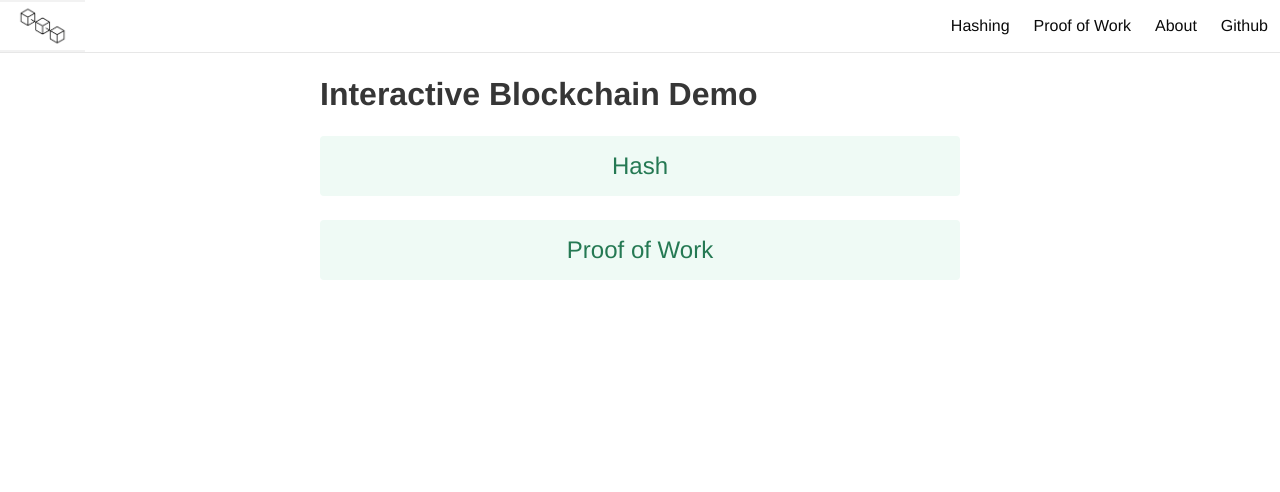
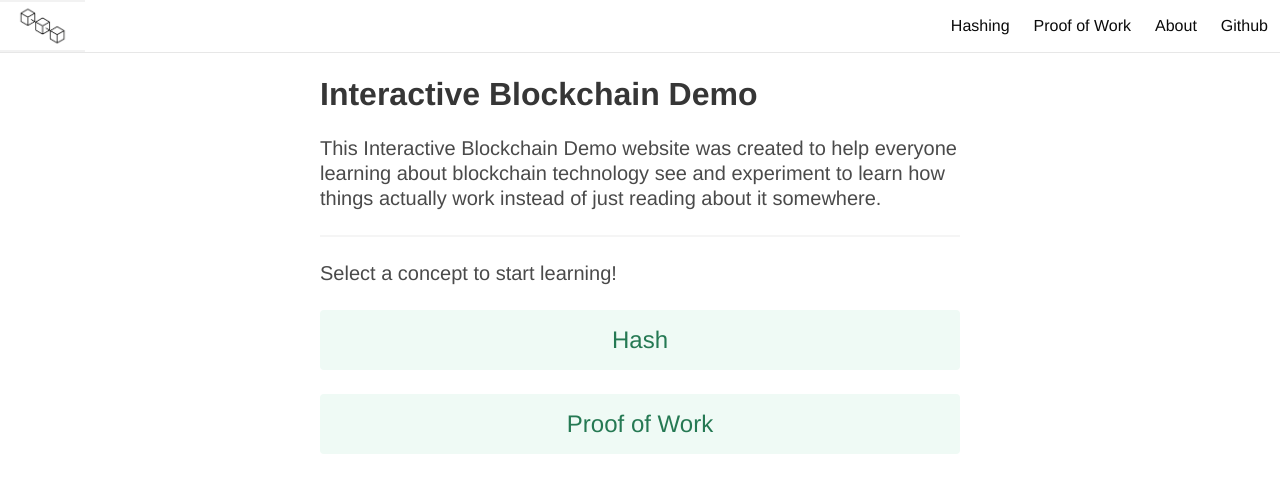
Before and after one commit to Enkel-Digital/blockchain-demo, a Vue app: page /#/ in a window 1280 px wide. Shown: the top 492 px of the page. Built offline with nearby package versions, Linux system fonts and the light colour scheme.

Commit message:
Add copywriting to Home view and cleaned it up.

```diff
--- a/src/views/Home.vue
+++ b/src/views/Home.vue
@@ -15,7 +15,16 @@
       cause center alignment to get screwed up. Thus a new div is needed for margin.
     -->
     <div class="mx-6">
-      <p class="title">Interactive Blockchain Demo</p>
+      <p class="title is-spaced">Interactive Blockchain Demo</p>
+
+      <p class="subtitle">
+        This Interactive Blockchain Demo website was created to help everyone
+        learning about blockchain technology see and experiment to learn how
+        things actually work instead of just reading about it somewhere.
+      </p>
+      <hr />
+
+      <p class="subtitle">Select a concept to start learning!</p>
 
       <router-link
         class="button is-light is-success is-fullwidth is-large"
@@ -35,11 +44,3 @@
     </div>
   </div>
 </template>
-
-<script lang="ts">
-import { defineComponent } from "vue";
-
-export default defineComponent({
-  name: "Home",
-});
-</script>
```
